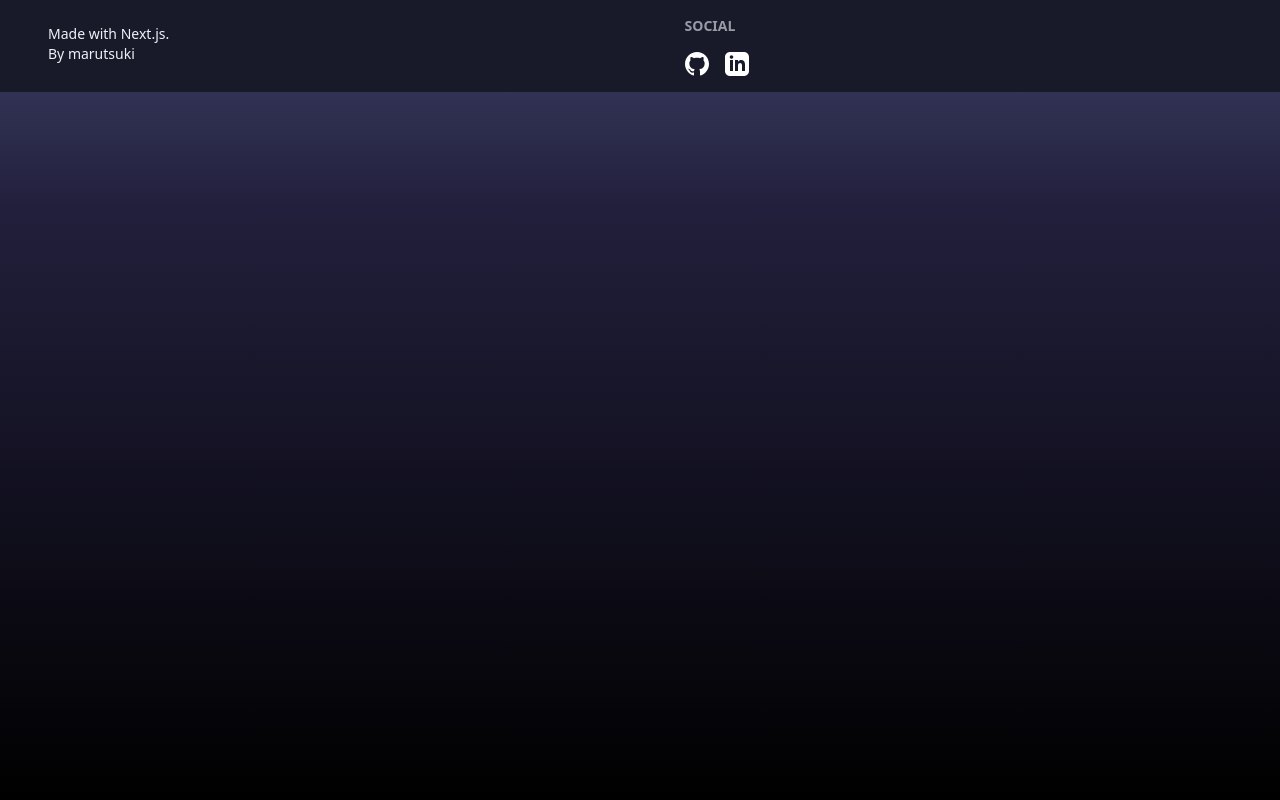
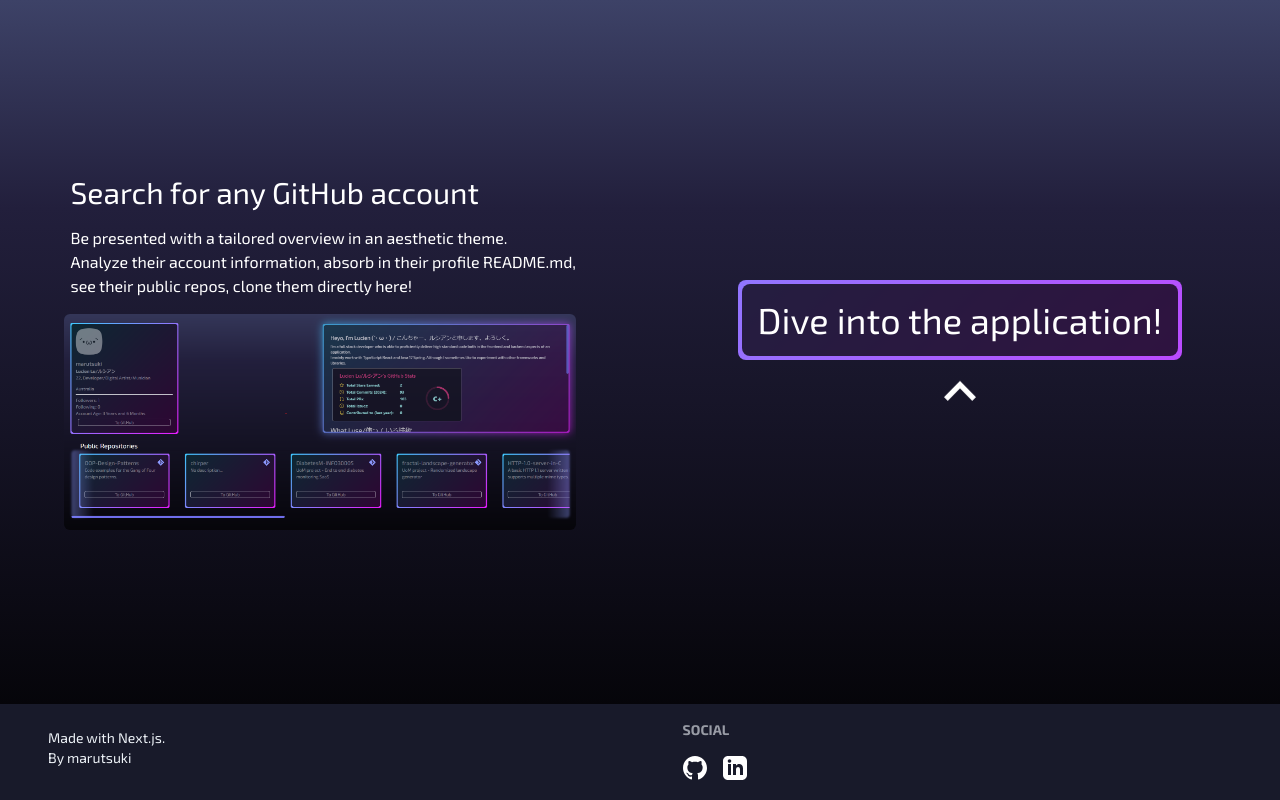
Before and after one commit to marutsuki/maru-github-viewer, a Next.js app: page / in a window 1280 px wide. Built offline with nearby package versions, Linux system fonts and the light colour scheme; what @savvywombat/tailwindcss-grid-areas would draw is missing.

Commit message:
Updated home page look

```diff
--- a/src/app/(home)/layout.tsx
+++ b/src/app/(home)/layout.tsx
@@ -18,7 +18,10 @@ export default function RootLayout({
 }) {
     return (
         <html lang="en" data-theme="corporate">
-            <Footer/>
+            <body className={exo.className.concat(" grid grid-rows-home-layout")}>
+                { children }
+                <Footer/>
+            </body>
         </html>
     );
 }
--- a/src/app/(home)/page.tsx
+++ b/src/app/(home)/page.tsx
@@ -1,6 +1,41 @@
-export default function Home() {
+"use client";
+
+import { UpArrow } from "@/components/common/symbols";
+import Image from "next/image";
+import { useRouter } from "next/navigation";
+
+export default function Page() {
+    const router = useRouter();
+
+    const redirectToSearchPage = () => {
+        router.push("/search");
+    };
+
     return (
-        <main>
+        <main className="h-full grid grid-cols-2 place-items-center text-white">
+            <div className="m-16 flex flex-col items-end">
+                <div>
+                    <h1 className="text-3xl mb-4">Search for any GitHub account</h1>
+                    <p>Be presented with a tailored overview in an aesthetic theme.<br/>Analyze their account information, absorb in their profile README.md, <br/>see their public repos, clone them directly here!</p>
+                </div>
+
+                <Image className="mt-4 rounded-md w-full" src="/preview.png" alt="preview" width={1858} height={785}/>
+            </div>
+            <div className="flex flex-col items-center">
+                <button
+                    className="group relative p-1 text-4xl rounded-lg overflow-hidden hover:text-theme-accent duration-200"
+                    onClick={redirectToSearchPage}
+                >
+                    <h1 className="bg-black/75 rounded-lg p-4 duration-200
+                        active:bg-theme-active/75 active:text-white
+                        before:content-[''] before:absolute before:w-screen before:h-screen before:-translate-x-1/2 before:-translate-y-1/2 before:z-[-1] before:bg-thematic-gradient before:rounded-lg before:duration-200
+                        group-hover:before:rotate-180"
+                    >
+                        Dive into the application!
+                    </h1>
+                </button>
+                <UpArrow className="m-4 fill-white animate-bounce w-8 h-8"/>
+            </div>
         </main>
     );
 }
--- a/src/app/search/layout.tsx
+++ b/src/app/search/layout.tsx
@@ -19,7 +19,7 @@ export default function RootLayout({
 }) {
     return (
         <html lang="en" data-theme="corporate">
-            <body className={exo.className.concat(" grid grid-rows-main-layout")}>
+            <body className={exo.className.concat(" grid grid-rows-main-layout animate-fadein")}>
                 <StoreProvider>
                     <Header/>
                     { children }
--- a/src/app/search/page.tsx
+++ b/src/app/search/page.tsx
@@ -1,15 +1,10 @@
 import { UpArrow } from "@/components/common/symbols";
 import "@/globals.css";
-import Image from "next/image";
 
-export default function Page({
-    children,
-}: {
-    children: React.ReactNode
-}) {
+export default function Page() {
     return (
         <main className="text-white h-full">
-            <div className="m-4 flex flex-row justify-center animate-bounce">
+            <div className="m-4 flex flex-row justify-center">
                 <h1 className="text-2xl text-center">Start searching</h1>
                 <UpArrow className="m-1 ml-2 fill-white"/>
             </div>
--- a/tailwind.config.ts
+++ b/tailwind.config.ts
@@ -8,6 +8,9 @@ const config: Config = {
     ],
     theme: {
         extend: {
+            animation: {
+                "fadein": "fadein 1s linear forwards"
+            },
             gridTemplateAreas: {
                 "profile-layout": [
                     "left right",
@@ -21,6 +24,16 @@ const config: Config = {
                 "home-layout": "1fr 6rem",
                 "main-layout": "4rem 1fr 6rem",
                 "profile-layout": "3fr 2fr",
+            },
+            keyframes: {
+                "fadein": {
+                    "0%": {
+                        "filter": "blur(100px)"
+                    },
+                    "100%": {
+                        "filter": "blur(0px)"
+                    }
+                }
             },
             backgroundImage: {
                 "gradient-radial": "radial-gradient(var(--tw-gradient-stops))",
```
